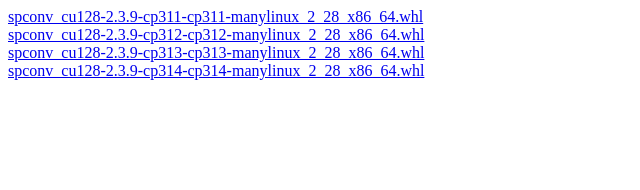
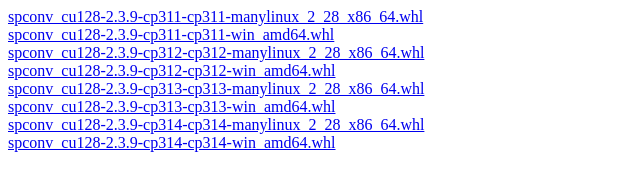
Before and after one commit to rathaROG/cumm-spconv, a plain HTML site: page spconv-cu128/index.html in a window 1280 px wide. Shown: the whole page, without its empty margins (0-640 px from the left). Drawn offline with Linux system fonts and the light colour scheme.

Commit message:
Add additional wheels for spconv-cu128

```diff
--- a/spconv-cu128/index.html
+++ b/spconv-cu128/index.html
@@ -2,8 +2,12 @@
 <html>
   <body>
     <a href="https://github.com/rathaROG/spconv-gpu/releases/download/v2.3.9/spconv_cu128-2.3.9-cp311-cp311-manylinux_2_28_x86_64.whl">spconv_cu128-2.3.9-cp311-cp311-manylinux_2_28_x86_64.whl</a><br>
+    <a href="https://github.com/rathaROG/spconv-gpu/releases/download/v2.3.9/spconv_cu128-2.3.9-cp311-cp311-win_amd64.whl">spconv_cu128-2.3.9-cp311-cp311-win_amd64.whl</a><br>
     <a href="https://github.com/rathaROG/spconv-gpu/releases/download/v2.3.9/spconv_cu128-2.3.9-cp312-cp312-manylinux_2_28_x86_64.whl">spconv_cu128-2.3.9-cp312-cp312-manylinux_2_28_x86_64.whl</a><br>
+    <a href="https://github.com/rathaROG/spconv-gpu/releases/download/v2.3.9/spconv_cu128-2.3.9-cp312-cp312-win_amd64.whl">spconv_cu128-2.3.9-cp312-cp312-win_amd64.whl</a><br>
     <a href="https://github.com/rathaROG/spconv-gpu/releases/download/v2.3.9/spconv_cu128-2.3.9-cp313-cp313-manylinux_2_28_x86_64.whl">spconv_cu128-2.3.9-cp313-cp313-manylinux_2_28_x86_64.whl</a><br>
+    <a href="https://github.com/rathaROG/spconv-gpu/releases/download/v2.3.9/spconv_cu128-2.3.9-cp313-cp313-win_amd64.whl">spconv_cu128-2.3.9-cp313-cp313-win_amd64.whl</a><br>
     <a href="https://github.com/rathaROG/spconv-gpu/releases/download/v2.3.9/spconv_cu128-2.3.9-cp314-cp314-manylinux_2_28_x86_64.whl">spconv_cu128-2.3.9-cp314-cp314-manylinux_2_28_x86_64.whl</a><br>
+    <a href="https://github.com/rathaROG/spconv-gpu/releases/download/v2.3.9/spconv_cu128-2.3.9-cp314-cp314-win_amd64.whl">spconv_cu128-2.3.9-cp314-cp314-win_amd64.whl</a><br>
   </body>
 </html>
```
